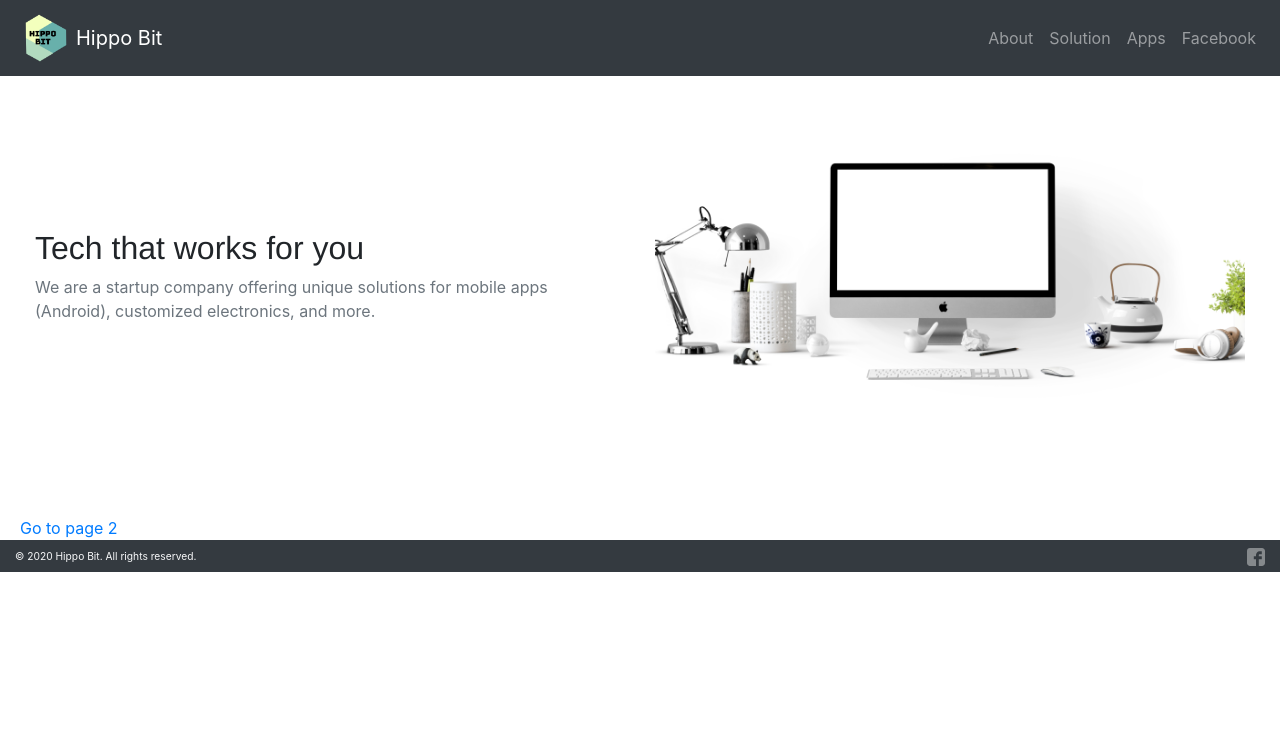
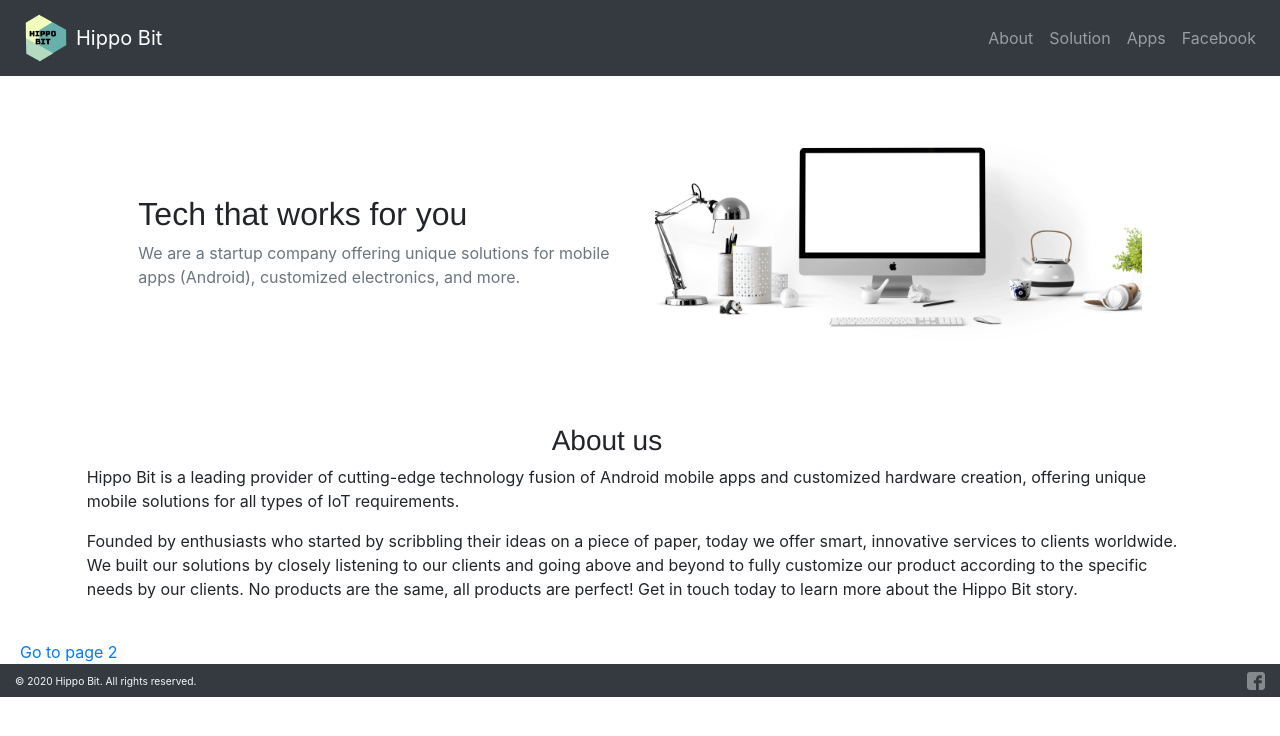
Before and after one commit to hippobit/hippobit.github.io, a Gatsby site in the folder hippobit_react/: page / in a window 1280 px wide. Built offline with nearby package versions, Linux system fonts and the light colour scheme; Gatsby itself is replaced by a stand-in of ours.

Commit message:
Add about section

```diff
--- a/hippobit_react/src/pages/index.js
+++ b/hippobit_react/src/pages/index.js
@@ -1,9 +1,9 @@
-import { Link, useStaticQuery, graphql } from "gatsby"
+import { graphql, Link, useStaticQuery } from "gatsby"
 import React from "react"
+import { Col, Container, Row } from "react-bootstrap"
 import { NavData } from "../components/header"
 import Layout from "../components/layout"
 import SEO from "../components/seo"
-import { Container, Row, Col } from "react-bootstrap"
 import imgSplash from "../images/splash.jpg"
 
 const navItems = [
@@ -28,22 +28,43 @@ const IndexPage = () => {
     <Layout pageTitle={data.site.siteMetadata.title} navItems={navItems}>
       <SEO title="Home" />
       <Container fluid>
-        <Row>
-          <Col lg="6" md="12" style={{ margin: `auto` }}>
+        <Row id="splash" className="d-flex  justify-content-md-center">
+          <Col lg="5" md="12" style={{ "marginTop": `auto`, "marginBottom": `auto` }}>
             <h2>Tech that works for you</h2>
             <p className="text-muted">
               We are a startup company offering unique solutions for mobile
               apps (Android), customized electronics, and more.
             </p>
           </Col>
-          <Col lg="6" md="12">
+          <Col lg="5" md="12">
             <img src={imgSplash} alt="Welcome" />
+          </Col>
+        </Row>
+        <Row id="about" className="d-flex  justify-content-md-center">
+          <Col lg={{ span: 4, offset: 2 }}>
+            <h3 >About us</h3>
+          </Col>
+          <Col lg="11" offset="1">
+            <p>
+              Hippo Bit is a leading provider of cutting-edge technology
+              fusion of Android mobile apps and customized hardware creation,
+               offering unique mobile solutions for all types of IoT requirements.
+            </p>
+            <p>
+              Founded by enthusiasts who started by scribbling their ideas on a
+              piece of paper, today we offer smart, innovative services to clients
+               worldwide. We built our solutions by closely listening to our clients
+               and going above and beyond to fully customize our product according
+               to the specific needs by our clients. No products are the same, all
+               products are perfect! Get in touch today to learn more about the Hippo
+               Bit story.
+            </p>
           </Col>
         </Row>
       </Container>
       <div style={{ maxWidth: `300px`, marginBottom: `1.45rem` }}></div>
       <Link to="/reloadlogbook">Go to page 2</Link>
-    </Layout>
+    </Layout >
   )
 }
 
```
Also changed, not shown: hippobit_react/src/images/about_hippo.jpg (added).
